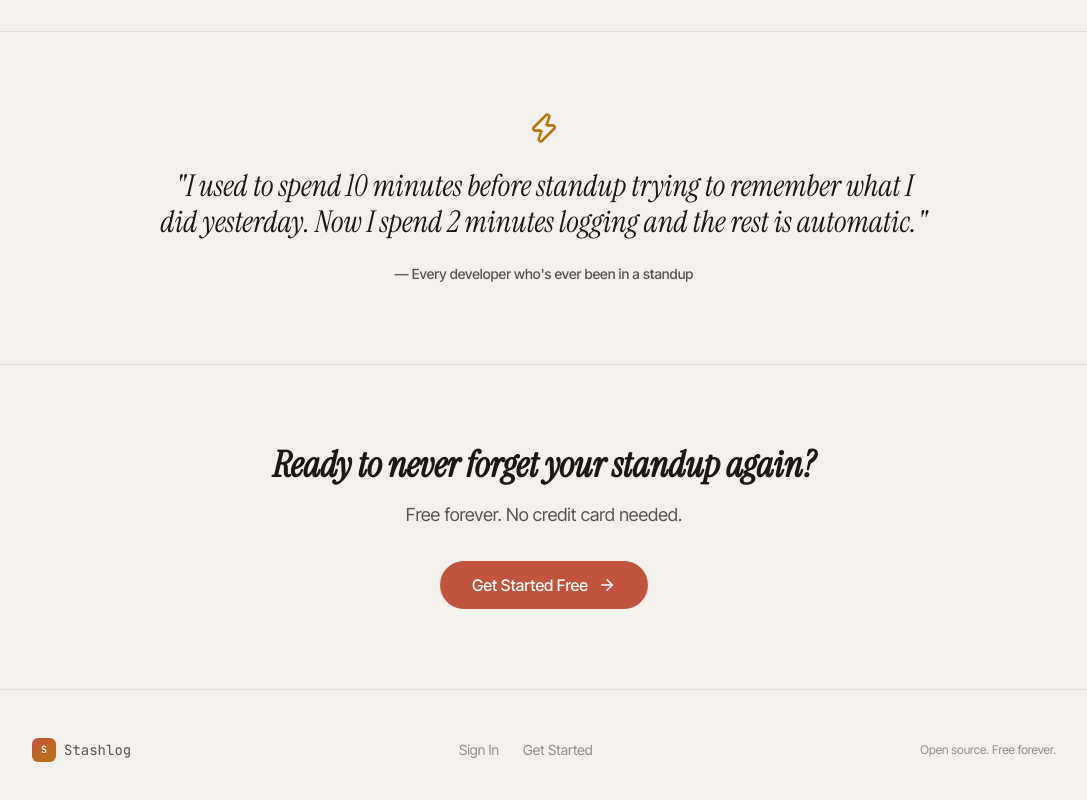
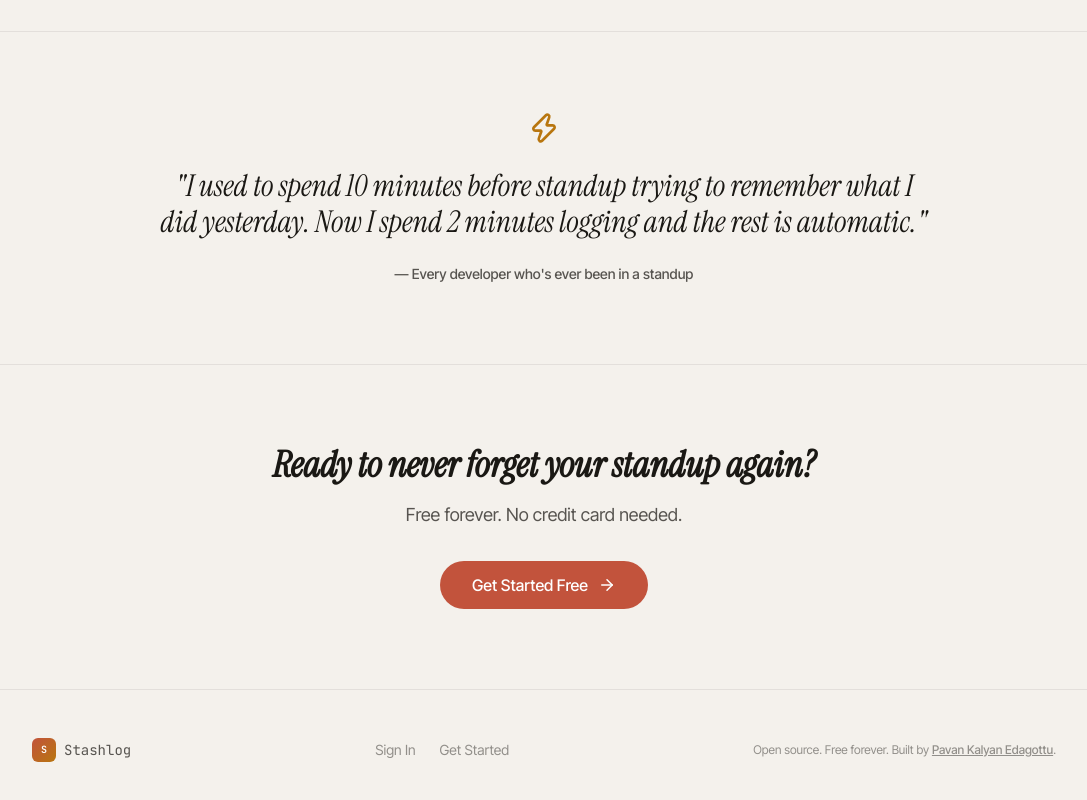
Before and after one commit to epavan162/stashlog, a React (Vite) app in the folder frontend/: page / in a window 1280 px wide. Shown: the part 1868-2668 px from the top of the page, without its empty margins (96-1183 px from the left). Built offline with nearby package versions, Linux system fonts and the light colour scheme; no server answers.

Commit message:
ux: add developer attribution to footer

```diff
--- a/frontend/src/pages/Landing.tsx
+++ b/frontend/src/pages/Landing.tsx
@@ -276,7 +276,15 @@ export default function Landing() {
             <a href="/register" className="hover:text-fg transition-smooth">Get Started</a>
           </div>
           <p className="text-xs" style={{ color: 'var(--fg-faint)' }}>
-            Open source. Free forever.
+            Open source. Free forever. Built by{' '}
+            <a
+              href="https://edagottu-pavan-kalyan-portfolio.netlify.app/"
+              target="_blank"
+              rel="noopener noreferrer"
+              className="underline hover:text-accent transition-smooth font-medium"
+            >
+              Pavan Kalyan Edagottu
+            </a>.
           </p>
         </div>
       </footer>
```
